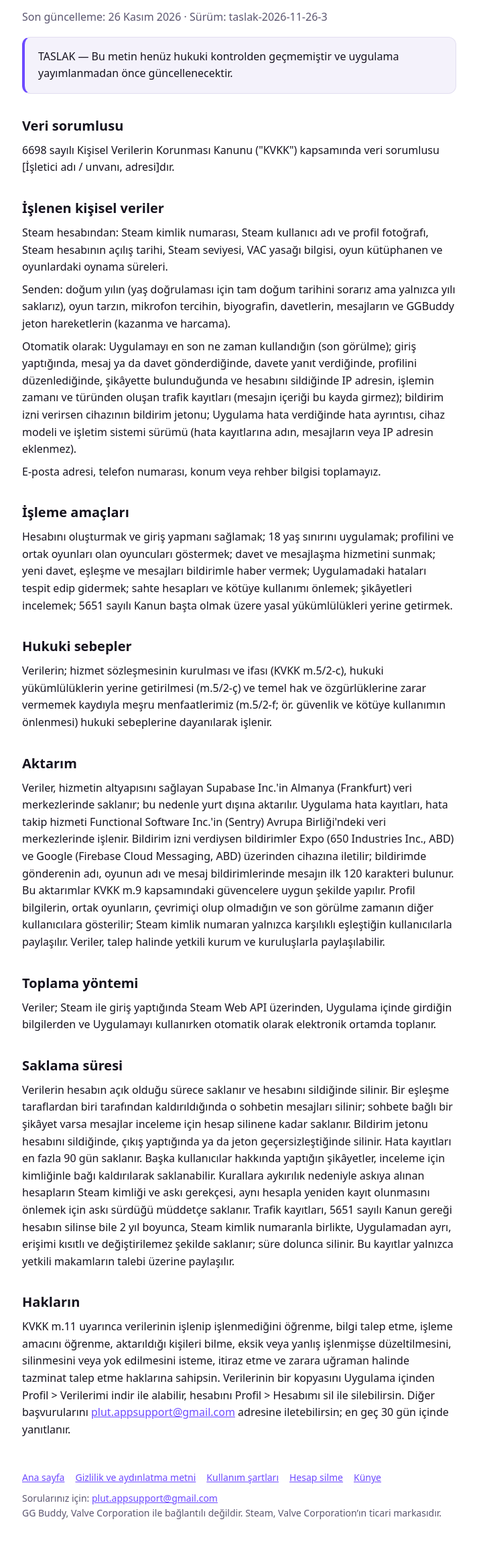
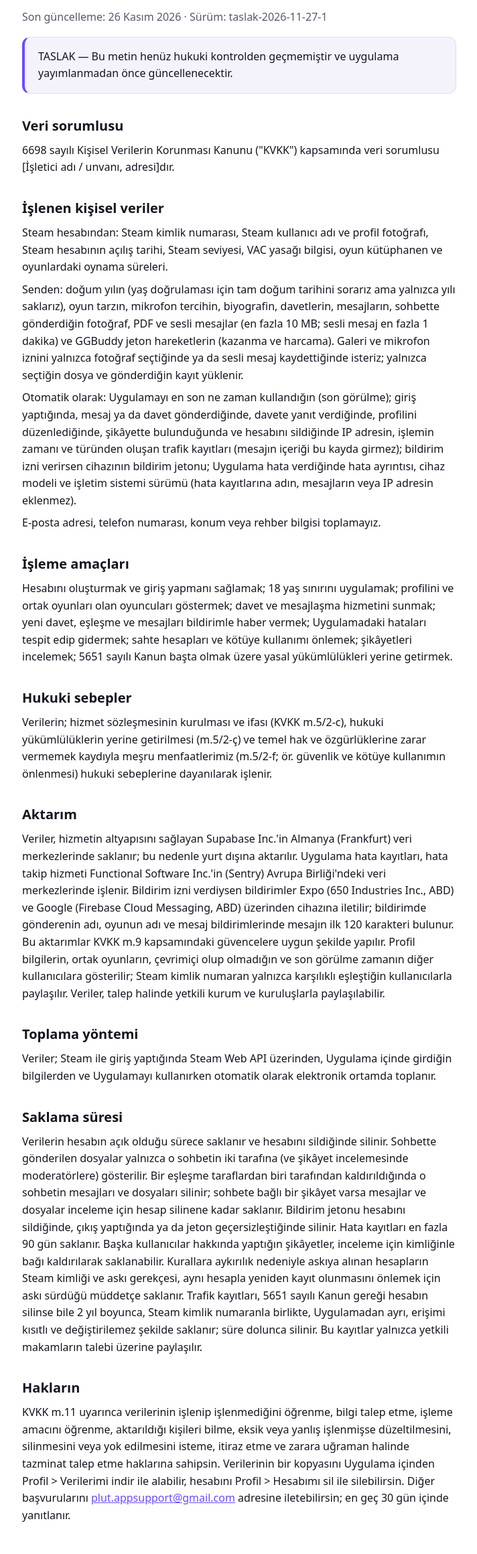
Before and after one commit to plutr/ggbuddy-site, a plain HTML site: page gizlilik.html in a window 1280 px wide. Shown: the part 145-2465 px from the top of the page at 67% size, without its empty margins (283-995 px from the left). Drawn offline with Linux system fonts and the light colour scheme.

Commit message:
Site güncellemesi (ggbuddy c7b318d)

```diff
--- a/gizlilik.html
+++ b/gizlilik.html
@@ -13,14 +13,14 @@
 <main>
 <a class="brand" href="./">GG Buddy</a>
 <h1>Kişisel Verilerin İşlenmesine İlişkin Aydınlatma Metni</h1>
-<p class="muted">Son güncelleme: 26 Kasım 2026 · Sürüm: taslak-2026-11-26-3</p>
+<p class="muted">Son güncelleme: 26 Kasım 2026 · Sürüm: taslak-2026-11-27-1</p>
 <div class="card notice"><p>TASLAK — Bu metin henüz hukuki kontrolden geçmemiştir ve uygulama yayımlanmadan önce güncellenecektir.</p></div>
 <div class="legal">
 <h2>Veri sorumlusu</h2>
 <p>6698 sayılı Kişisel Verilerin Korunması Kanunu (&quot;KVKK&quot;) kapsamında veri sorumlusu [İşletici adı / unvanı, adresi]dır.</p>
 <h2>İşlenen kişisel veriler</h2>
 <p>Steam hesabından: Steam kimlik numarası, Steam kullanıcı adı ve profil fotoğrafı, Steam hesabının açılış tarihi, Steam seviyesi, VAC yasağı bilgisi, oyun kütüphanen ve oyunlardaki oynama süreleri.</p>
-<p>Senden: doğum yılın (yaş doğrulaması için tam doğum tarihini sorarız ama yalnızca yılı saklarız), oyun tarzın, mikrofon tercihin, biyografin, davetlerin, mesajların ve GGBuddy jeton hareketlerin (kazanma ve harcama).</p>
+<p>Senden: doğum yılın (yaş doğrulaması için tam doğum tarihini sorarız ama yalnızca yılı saklarız), oyun tarzın, mikrofon tercihin, biyografin, davetlerin, mesajların, sohbette gönderdiğin fotoğraf, PDF ve sesli mesajlar (en fazla 10 MB; sesli mesaj en fazla 1 dakika) ve GGBuddy jeton hareketlerin (kazanma ve harcama). Galeri ve mikrofon iznini yalnızca fotoğraf seçtiğinde ya da sesli mesaj kaydettiğinde isteriz; yalnızca seçtiğin dosya ve gönderdiğin kayıt yüklenir.</p>
 <p>Otomatik olarak: Uygulamayı en son ne zaman kullandığın (son görülme); giriş yaptığında, mesaj ya da davet gönderdiğinde, davete yanıt verdiğinde, profilini düzenlediğinde, şikâyette bulunduğunda ve hesabını sildiğinde IP adresin, işlemin zamanı ve türünden oluşan trafik kayıtları (mesajın içeriği bu kayda girmez); bildirim izni verirsen cihazının bildirim jetonu; Uygulama hata verdiğinde hata ayrıntısı, cihaz modeli ve işletim sistemi sürümü (hata kayıtlarına adın, mesajların veya IP adresin eklenmez).</p>
 <p>E-posta adresi, telefon numarası, konum veya rehber bilgisi toplamayız.</p>
 <h2>İşleme amaçları</h2>
@@ -32,7 +32,7 @@
 <h2>Toplama yöntemi</h2>
 <p>Veriler; Steam ile giriş yaptığında Steam Web API üzerinden, Uygulama içinde girdiğin bilgilerden ve Uygulamayı kullanırken otomatik olarak elektronik ortamda toplanır.</p>
 <h2>Saklama süresi</h2>
-<p>Verilerin hesabın açık olduğu sürece saklanır ve hesabını sildiğinde silinir. Bir eşleşme taraflardan biri tarafından kaldırıldığında o sohbetin mesajları silinir; sohbete bağlı bir şikâyet varsa mesajlar inceleme için hesap silinene kadar saklanır. Bildirim jetonu hesabını sildiğinde, çıkış yaptığında ya da jeton geçersizleştiğinde silinir. Hata kayıtları en fazla 90 gün saklanır. Başka kullanıcılar hakkında yaptığın şikâyetler, inceleme için kimliğinle bağı kaldırılarak saklanabilir. Kurallara aykırılık nedeniyle askıya alınan hesapların Steam kimliği ve askı gerekçesi, aynı hesapla yeniden kayıt olunmasını önlemek için askı sürdüğü müddetçe saklanır. Trafik kayıtları, 5651 sayılı Kanun gereği hesabın silinse bile 2 yıl boyunca, Steam kimlik numaranla birlikte, Uygulamadan ayrı, erişimi kısıtlı ve değiştirilemez şekilde saklanır; süre dolunca silinir. Bu kayıtlar yalnızca yetkili makamların talebi üzerine paylaşılır.</p>
+<p>Verilerin hesabın açık olduğu sürece saklanır ve hesabını sildiğinde silinir. Sohbette gönderilen dosyalar yalnızca o sohbetin iki tarafına (ve şikâyet incelemesinde moderatörlere) gösterilir. Bir eşleşme taraflardan biri tarafından kaldırıldığında o sohbetin mesajları ve dosyaları silinir; sohbete bağlı bir şikâyet varsa mesajlar ve dosyalar inceleme için hesap silinene kadar saklanır. Bildirim jetonu hesabını sildiğinde, çıkış yaptığında ya da jeton geçersizleştiğinde silinir. Hata kayıtları en fazla 90 gün saklanır. Başka kullanıcılar hakkında yaptığın şikâyetler, inceleme için kimliğinle bağı kaldırılarak saklanabilir. Kurallara aykırılık nedeniyle askıya alınan hesapların Steam kimliği ve askı gerekçesi, aynı hesapla yeniden kayıt olunmasını önlemek için askı sürdüğü müddetçe saklanır. Trafik kayıtları, 5651 sayılı Kanun gereği hesabın silinse bile 2 yıl boyunca, Steam kimlik numaranla birlikte, Uygulamadan ayrı, erişimi kısıtlı ve değiştirilemez şekilde saklanır; süre dolunca silinir. Bu kayıtlar yalnızca yetkili makamların talebi üzerine paylaşılır.</p>
 <h2>Hakların</h2>
 <p>KVKK m.11 uyarınca verilerinin işlenip işlenmediğini öğrenme, bilgi talep etme, işleme amacını öğrenme, aktarıldığı kişileri bilme, eksik veya yanlış işlenmişse düzeltilmesini, silinmesini veya yok edilmesini isteme, itiraz etme ve zarara uğraman halinde tazminat talep etme haklarına sahipsin. Verilerinin bir kopyasını Uygulama içinden Profil &gt; Verilerimi indir ile alabilir, hesabını Profil &gt; Hesabımı sil ile silebilirsin. Diğer başvurularını <a href="mailto:plut.appsupport@gmail.com">plut.appsupport@gmail.com</a> adresine iletebilirsin; en geç 30 gün içinde yanıtlanır.</p>
 </div>
```
Also changed, not shown: kullanim-sartlari.html (+2 -2 lines).
